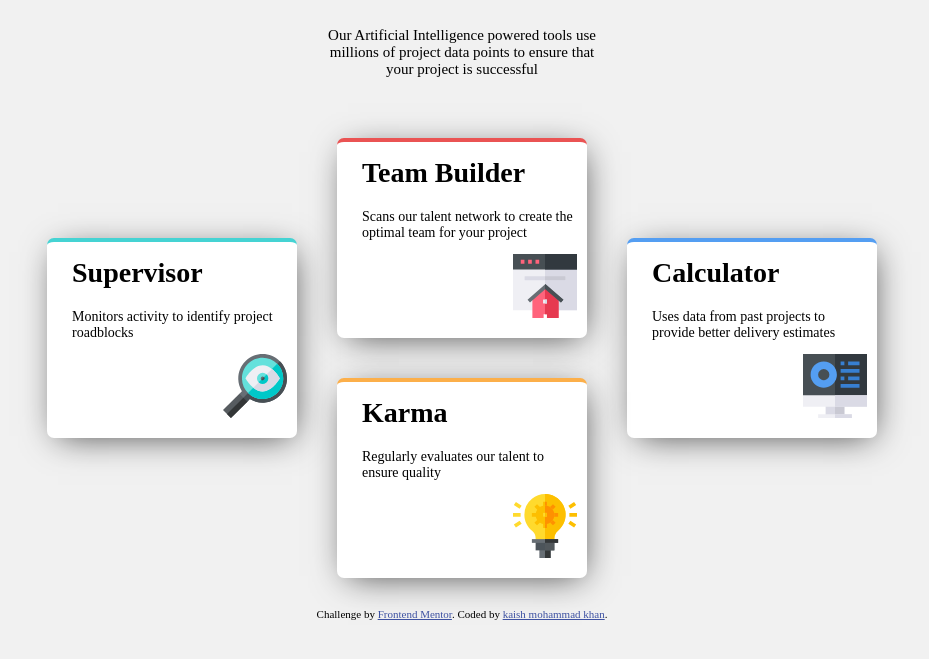
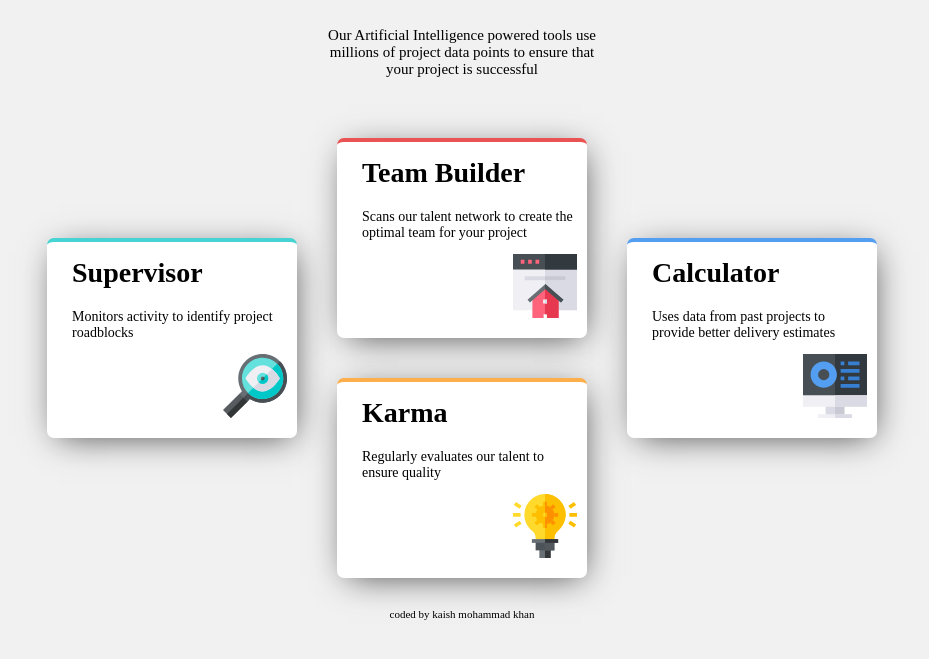
Before and after one commit to khankaish10/four-card, a plain HTML site: page index.html in a window 1280 px wide. Shown: the part 129-788 px from the top of the page, without its empty margins (178-1107 px from the left). Drawn offline with Linux system fonts and the light colour scheme.

Commit message:
modified

```diff
--- a/index.html
+++ b/index.html
@@ -46,8 +46,7 @@
 
   <footer>
     <p class="attribution">
-      Challenge by <a href="https://www.frontendmentor.io?ref=challenge" target="_blank">Frontend Mentor</a>.
-      Coded by <a href="#">kaish mohammad khan</a>.
+        coded by kaish mohammad khan
     </p>
   </footer>
 </body>
```
